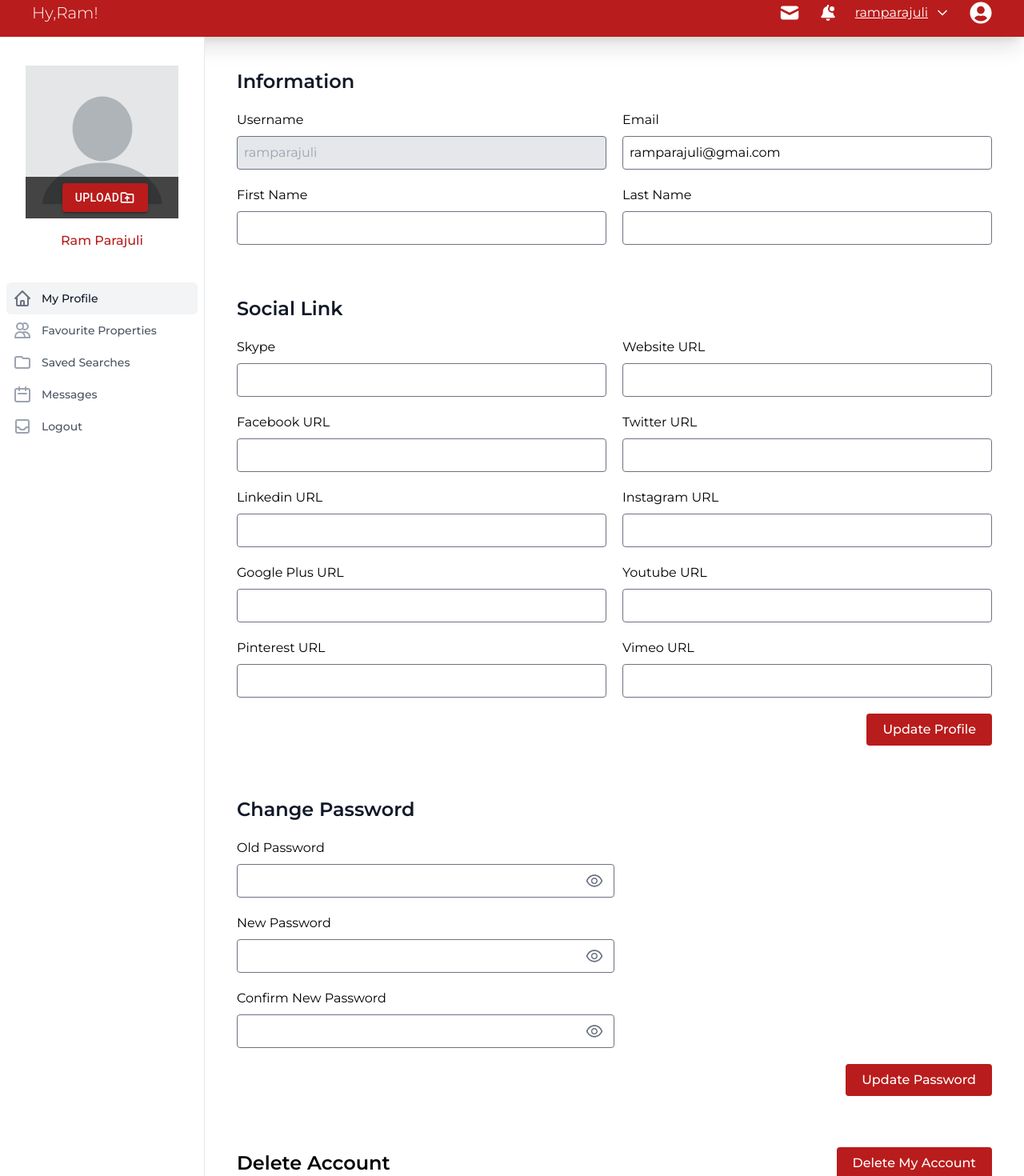
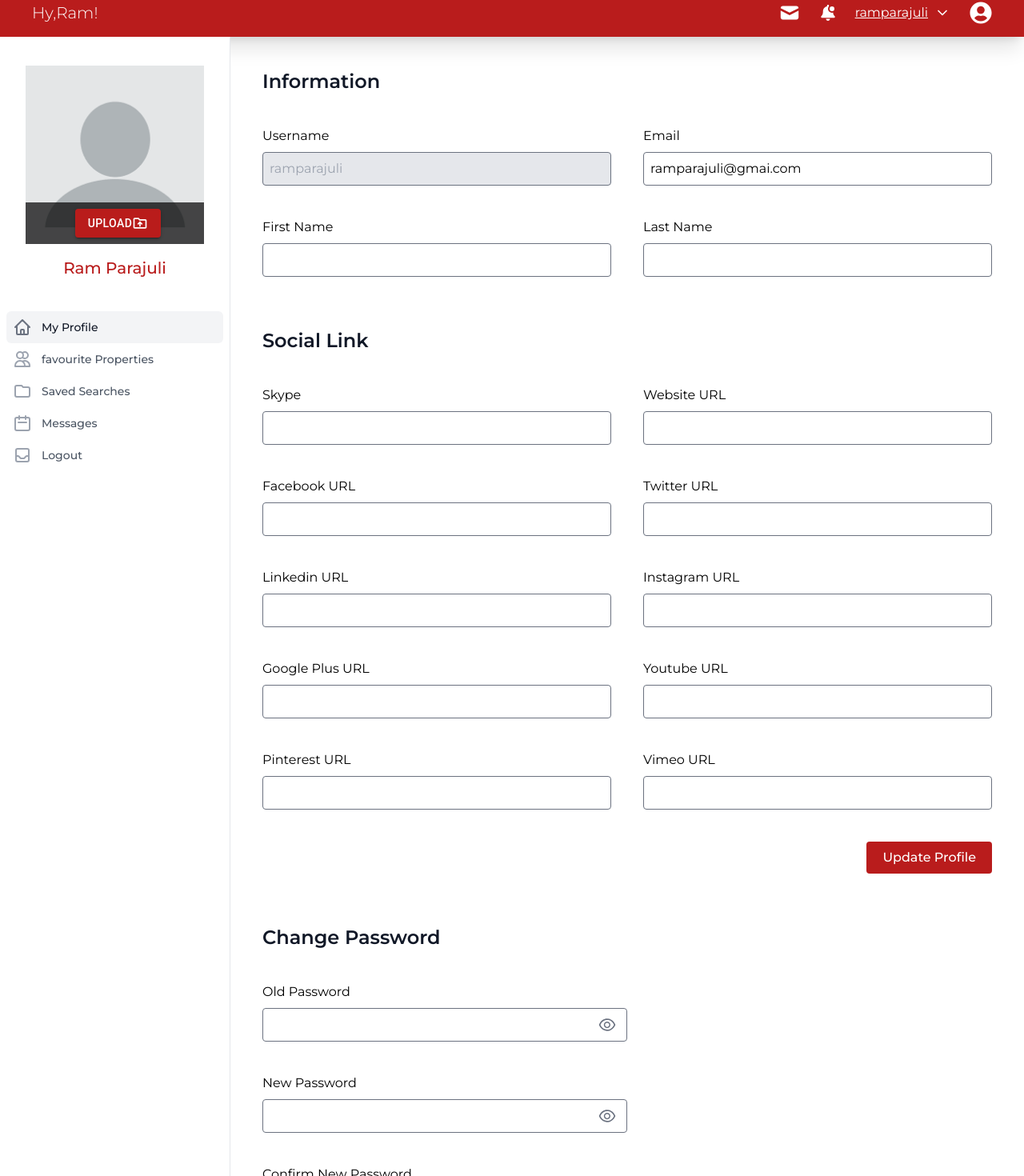
Before and after one commit to nikhilpantha/sheetalproperty, a React (Create React App) app: page /myProfile in a window 1280 px wide. Shown: the part 189-1659 px from the top of the page at 80% size. Built offline with nearby package versions, Linux system fonts and the light colour scheme.

Commit message:
dasboard design

```diff
--- a/src/components/MyProfile/Form/Information.jsx
+++ b/src/components/MyProfile/Form/Information.jsx
@@ -2,11 +2,11 @@ import React from "react";
 
 const Information = () => {
   return (
-    <div className="space-y-5">
+    <div className="space-y-5 md:space-y-10">
       <div className="max-w-7xl mx-auto ">
         <h1 className="text-2xl font-semibold text-gray-900">Information</h1>
       </div>
-      <form className="grid md:grid-cols-2 gap-5">
+      <form className="grid md:grid-cols-2 gap-5 md:gap-10">
         <label className="flex flex-col space-y-2">
           <span>Username</span>
           <input
--- a/src/components/MyProfile/Form/Password.jsx
+++ b/src/components/MyProfile/Form/Password.jsx
@@ -7,13 +7,13 @@ const Password = () => {
   const [conformPasswordShown, setConformPasswordShown] = useState(false);
   const [oldPassword, setOldPasswordShown] = useState(false);
   return (
-    <div className="space-y-5">
+    <div className="space-y-5 md:space-y-10">
       <div className="max-w-7xl mx-auto ">
         <h1 className="text-2xl font-semibold text-gray-900">
           Change Password
         </h1>
       </div>
-      <form className="grid gap-5 md:w-1/2">
+      <form className="grid gap-5 md:gap-10 md:w-2/4">
         <label className="flex flex-col space-y-2">
           <span>Old Password</span>
           <div className="p-2 border border-gray-500 rounded overflow-hidden flex space-x-3 pr-3 items-center focus:outline-none focus-visible:ring-2 focus-visible:ring-opacity-75 focus-visible:ring-white focus-visible:ring-offset-red-700 focus-visible:ring-offset-2 focus-visible:border-red-700">
--- a/src/components/MyProfile/Form/SocialMedia.jsx
+++ b/src/components/MyProfile/Form/SocialMedia.jsx
@@ -2,11 +2,11 @@ import React from "react";
 
 const SocialMedia = () => {
   return (
-    <div className="space-y-5">
+    <div className="space-y-5 md:space-y-10">
       <div className="max-w-7xl mx-auto">
         <h1 className="text-2xl font-semibold text-gray-900">Social Link</h1>
       </div>
-      <form className="grid md:grid-cols-2 gap-5">
+      <form className="grid md:grid-cols-2 gap-5 md:gap-10">
         <label className="flex flex-col space-y-2">
           <span>Skype</span>
           <input
--- a/src/components/MyProfile/navigation/SideBar.jsx
+++ b/src/components/MyProfile/navigation/SideBar.jsx
@@ -1,7 +1,5 @@
-import { Fragment, useState } from "react";
+import { Fragment } from "react";
 import Button from "@material-ui/core/Button";
-import PhotoCamera from "@material-ui/icons/PhotoCamera";
-import IconButton from "@material-ui/core/IconButton";
 import {
   CalendarIcon,
   FolderIcon,
@@ -20,7 +18,7 @@ import { MdOutlineDriveFolderUpload } from "react-icons/md";
 const navigation = [
   { name: "My Profile", href: "profile", icon: HomeIcon, current: true },
   {
-    name: "Favourite Properties",
+    name: "favourite Properties",
     href: "favourites",
     icon: UsersIcon,
     current: false,
@@ -48,7 +46,7 @@ const SideBar = ({ menubutton }) => {
   return (
     <>
       <div className="flex">
-        <div className="hidden md:flex md:w-64 flex-col ">
+        <div className="hidden md:flex md:w-72 flex-col ">
           <div className="flex-1 flex flex-col min-h-0 border-r border-gray-200 bg-white">
             <div className="flex-1 flex flex-col pt-5 pb-4 overflow-y-auto">
               <div className="flex flex-col items-center flex-shrink-0 px-4">
@@ -80,7 +78,9 @@ const SideBar = ({ menubutton }) => {
                     </div>
                   </form>
                 </div>
-                <div className="text-red-700 font-medium">Ram Parajuli</div>
+                <div className="text-red-700 text-xl font-medium">
+                  Ram Parajuli
+                </div>
               </div>
               <nav className="mt-10 flex-1 px-2 bg-white space-y-1">
                 {navigation.map((item) => (
```
